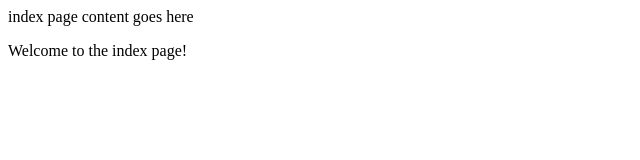
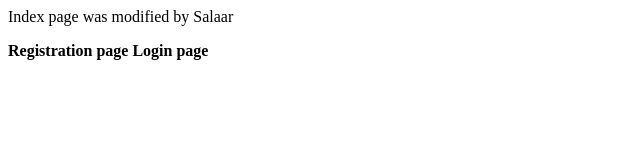
Before and after one commit to 2300090230/projectPractice1, a plain HTML site: page index.html in a window 1280 px wide. Shown: the whole page, without its empty margins (0-640 px from the left). Drawn offline with Linux system fonts and the light colour scheme.

Commit message:
resolved merge onflict

```diff
--- a/index.html
+++ b/index.html
@@ -1,12 +1,3 @@
-<!DOCTYPE html>
-<html lang="en">
-<head>
-    <meta charset="UTF-8">
-    <meta name="viewport" content="width=device-width, initial-scale=1.0">
-    <title>Document</title>
-</head>
-<body>
-    index page content goes here
-    <p>Welcome to the index page!</p>
-</body>
-</html>
+<p>Index page was modified by Salaar</p>
+<b>Registration page</b>
+<b>Login page</b>
```
